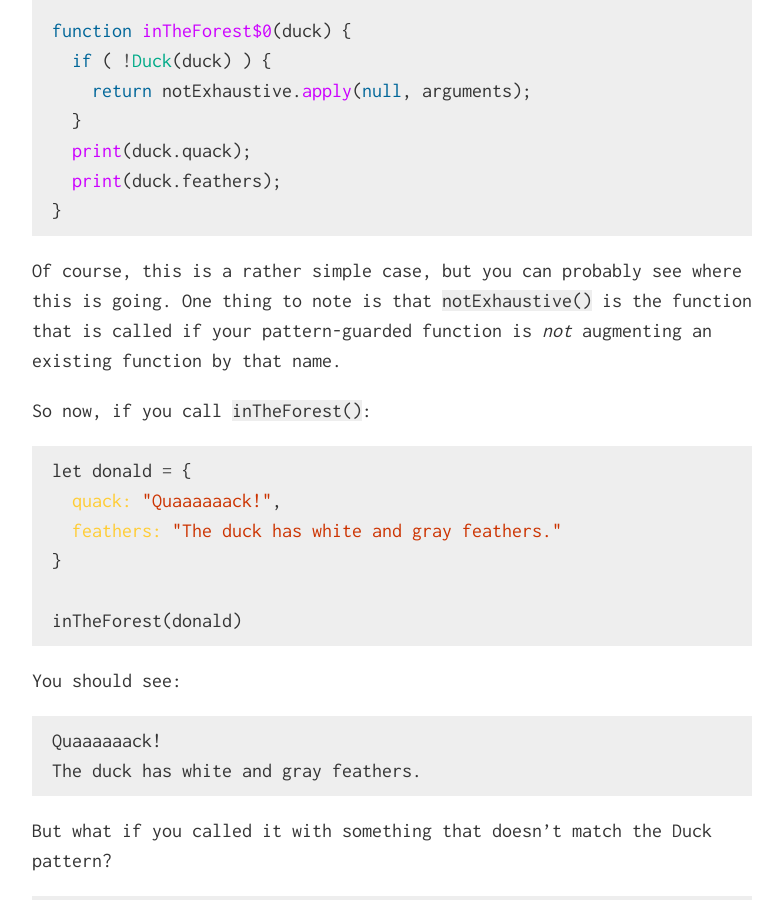
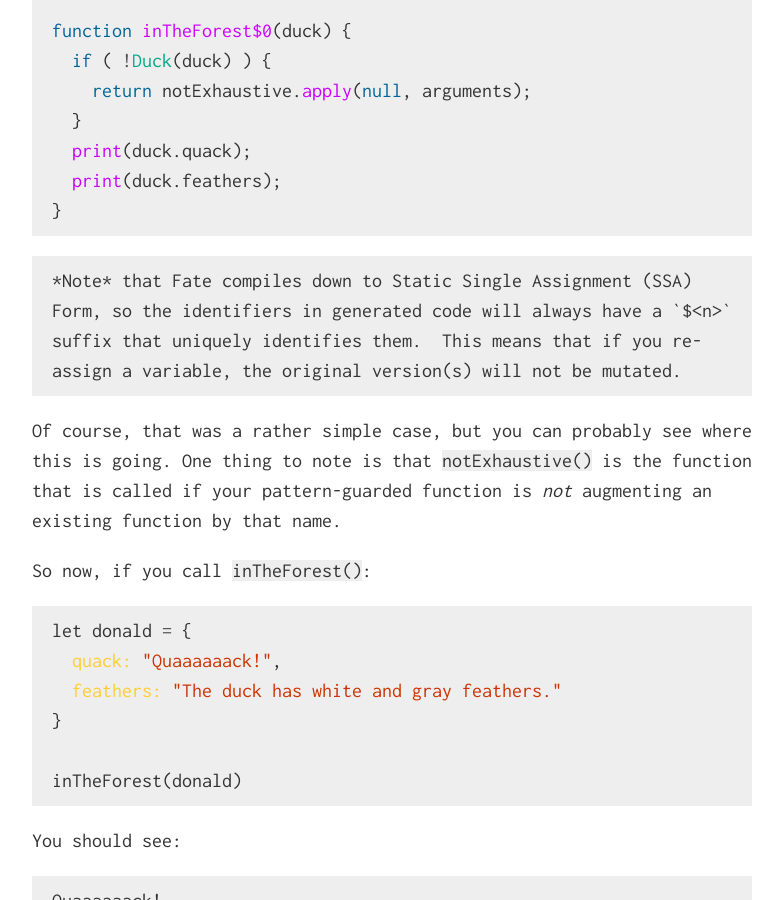
Before and after one commit to kode4food/fate-lang, a Jekyll site: the page built from why.md, in a window 1280 px wide and 900 px high, scrolled down 2444 px. Shown: the whole window, without its empty margins (248-1031 px from the left). Built offline with Jekyll 4.4.1, drawn with Linux system fonts in a browser that asks for light colours.

Commit message:
why article

````diff
--- a/why.md
+++ b/why.md
@@ -55,7 +55,9 @@
 }
 ```
 
-Of course, this is a rather simple case, but you can probably see where this is going.  One thing to note is that `notExhaustive()` is the function that is called if your pattern-guarded function is *not* augmenting an existing function by that name.
+    *Note* that Fate compiles down to Static Single Assignment (SSA) Form, so the identifiers in generated code will always have a `$<n>` suffix that uniquely identifies them.  This means that if you re-assign a variable, the original version(s) will not be mutated.
+
+Of course, that was a rather simple case, but you can probably see where this is going.  One thing to note is that `notExhaustive()` is the function that is called if your pattern-guarded function is *not* augmenting an existing function by that name.
 
 So now, if you call `inTheForest()`:
 
````
